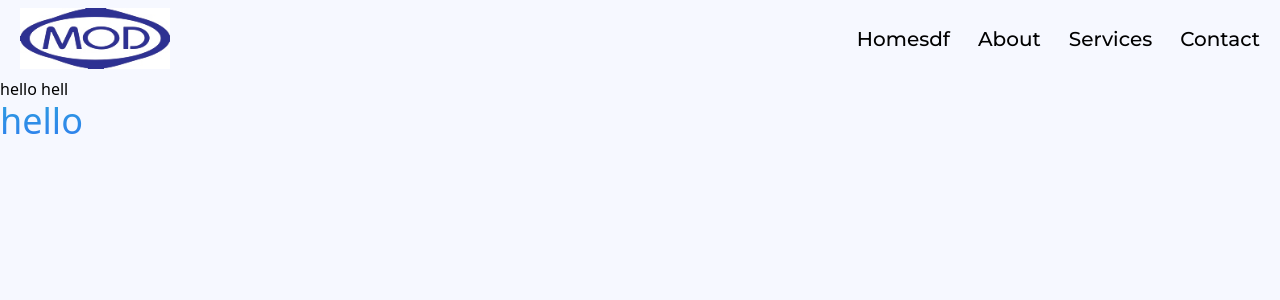
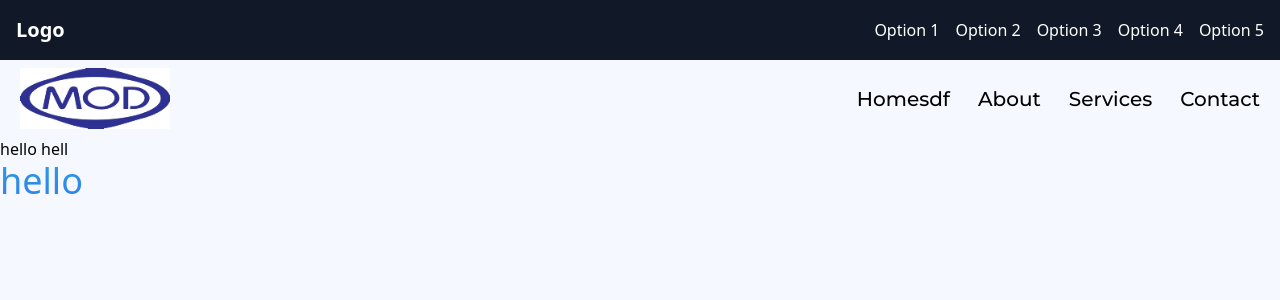
Before and after one commit to UltigendLemate/modequipment, a Next.js app: page / in a window 1280 px wide. Shown: the top 300 px of the page. Built offline with nearby package versions, Linux system fonts and the light colour scheme.

Commit message:
Dummy navbar added

```diff
--- /dev/null
+++ b/src/app/template.tsx
@@ -0,0 +1,168 @@
+'use client'
+
+import React, { useState } from 'react';
+
+const Template = ({children}) => {
+    const [isOpen, setIsOpen] = useState(false);
+    const [subMenuOpen, setSubMenuOpen] = useState(null);
+
+    const toggleMenu = () => {
+        setIsOpen(!isOpen);
+        if (!isOpen) {
+            setSubMenuOpen(null); // Close any open submenu when toggling the menu
+        }
+    };
+
+    const toggleSubMenu = (index) => {
+        if (subMenuOpen === index) {
+            setSubMenuOpen(null);
+        } else {
+            setSubMenuOpen(index);
+        }
+    };
+
+    const handleMobileOptionClick = (index) => {
+        toggleSubMenu(index);
+    };
+
+    return (
+        <>
+            <nav className="bg-gray-900 text-white py-4">
+                <div className="max-w-7xl mx-auto px-4">
+                    <div className="flex justify-between items-center">
+                        <div className="flex-shrink-0">
+                            <a href="#" className="text-xl font-bold">Logo</a>
+                        </div>
+                        <div className="hidden md:block">
+                            <ul className="flex space-x-4">
+                                {/* Option 1 */}
+                                <li className="relative">
+                                    <a href="#" onMouseEnter={() => toggleSubMenu(0)}>Option 1</a>
+                                    {subMenuOpen === 0 && (
+                                        <ul className="absolute left-0 mt-2 bg-gray-800 p-2">
+                                            <li><a href="#">Suboption 1</a></li>
+                                            <li><a href="#">Suboption 2</a></li>
+                                            <li><a href="#">Suboption 3</a></li>
+                                        </ul>
+                                    )}
+                                </li>
+                                {/* Option 2 */}
+                                <li className="relative">
+                                    <a href="#" onMouseEnter={() => toggleSubMenu(1)}>Option 2</a>
+                                    {subMenuOpen === 1 && (
+                                        <ul className="absolute left-0 mt-2 bg-gray-800 p-2">
+                                            <li><a href="#">Suboption 1</a></li>
+                                            <li><a href="#">Suboption 2</a></li>
+                                            <li><a href="#">Suboption 3</a></li>
+                                        </ul>
+                                    )}
+                                </li>
+                                {/* Option 3 */}
+                                <li className="relative">
+                                    <a href="#" onMouseEnter={() => toggleSubMenu(2)}>Option 3</a>
+                                    {subMenuOpen === 2 && (
+                                        <ul className="absolute left-0 mt-2 bg-gray-800 p-2">
+                                            <li><a href="#">Suboption 1</a></li>
+                                            <li><a href="#">Suboption 2</a></li>
+                                            <li><a href="#">Suboption 3</a></li>
+                                        </ul>
+                                    )}
+                                </li>
+                                {/* Option 4 */}
+                                <li className="relative">
+                                    <a href="#" onMouseEnter={() => toggleSubMenu(3)}>Option 4</a>
+                                    {subMenuOpen === 3 && (
+                                        <ul className="absolute left-0 mt-2 bg-gray-800 p-2">
+                                            <li><a href="#">Suboption 1</a></li>
+                                            <li><a href="#">Suboption 2</a></li>
+                                            <li><a href="#">Suboption 3</a></li>
+                                        </ul>
+                                    )}
+                                </li>
+                                {/* Option 5 */}
+                                <li className="relative">
+                                    <a href="#" onMouseEnter={() => toggleSubMenu(4)}>Option 5</a>
+                                    {subMenuOpen === 4 && (
+                                        <ul className="absolute left-0 mt-2 bg-gray-800 p-2">
+                                            <li><a href="#">Suboption 1</a></li>
+                                            <li><a href="#">Suboption 2</a></li>
+                                            <li><a href="#">Suboption 3</a></li>
+                                        </ul>
+                                    )}
+                                </li>
+                            </ul>
+                        </div>
+                        <div className="md:hidden">
+                            <button onClick={toggleMenu} className="text-white focus:outline-none">
+                                <svg className="h-6 w-6" fill="none" viewBox="0 0 24 24" stroke="currentColor">
+                                    <path strokeLinecap="round" strokeLinejoin="round" strokeWidth={2} d="M4 6h16M4 12h16M4 18h16" />
+                                </svg>
+                            </button>
+                            {/* Mobile menu */}
+                            {isOpen && (
+                                <div className="bg-gray-800 p-2 mt-2">
+                                    <ul>
+                                        {/* Mobile options with submenus */}
+                                        <li onClick={() => handleMobileOptionClick(0)}>
+                                            <a href="#">Option 1</a>
+                                            {subMenuOpen === 0 && (
+                                                <ul className="bg-gray-700 p-2">
+                                                    <li><a href="#">Suboption 1</a></li>
+                                                    <li><a href="#">Suboption 2</a></li>
+                                                    <li><a href="#">Suboption 3</a></li>
+                                                </ul>
+                                            )}
+                                        </li>
+                                        <li onClick={() => handleMobileOptionClick(1)}>
+                                            <a href="#">Option 2</a>
+                                            {subMenuOpen === 1 && (
+                                                <ul className="bg-gray-700 p-2">
+                                                    <li><a href="#">Suboption 1</a></li>
+                                                    <li><a href="#">Suboption 2</a></li>
+                                                    <li><a href="#">Suboption 3</a></li>
+                                                </ul>
+                                            )}
+                                        </li>
+                                        <li onClick={() => handleMobileOptionClick(2)}>
+                                            <a href="#">Option 3</a>
+                                            {subMenuOpen === 2 && (
+                                                <ul className="bg-gray-700 p-2">
+                                                    <li><a href="#">Suboption 1</a></li>
+                                                    <li><a href="#">Suboption 2</a></li>
+                                                    <li><a href="#">Suboption 3</a></li>
+                                                </ul>
+                                            )}
+                                        </li>
+                                        <li onClick={() => handleMobileOptionClick(3)}>
+                                            <a href="#">Option 4</a>
+                                            {subMenuOpen === 3 && (
+                                                <ul className="bg-gray-700 p-2">
+                                                    <li><a href="#">Suboption 1</a></li>
+                                                    <li><a href="#">Suboption 2</a></li>
+                                                    <li><a href="#">Suboption 3</a></li>
+                                                </ul>
+                                            )}
+                                        </li>
+                                        <li onClick={() => handleMobileOptionClick(4)}>
+                                            <a href="#">Option 5</a>
+                                            {subMenuOpen === 4 && (
+                                                <ul className="bg-gray-700 p-2">
+                                                    <li><a href="#">Suboption 1</a></li>
+                                                    <li><a href="#">Suboption 2</a></li>
+                                                    <li><a href="#">Suboption 3</a></li>
+                                                </ul>
+                                            )}
+                                        </li>
+                                    </ul>
+                                </div>
+                            )}
+                        </div>
+                    </div>
+                </div>
+            </nav>
+            {children}
+        </>
+    );
+};
+
+export default Template;
```
